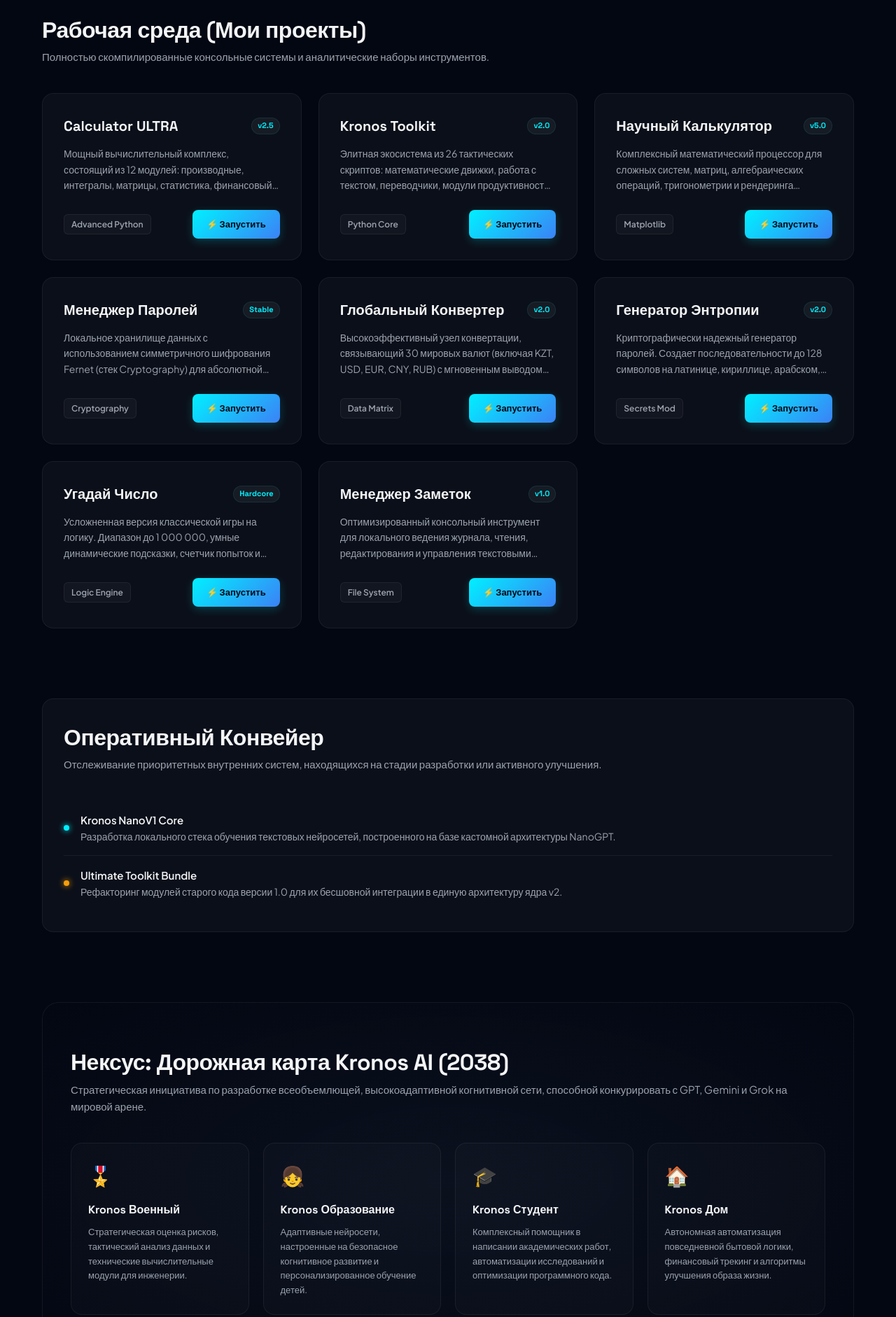
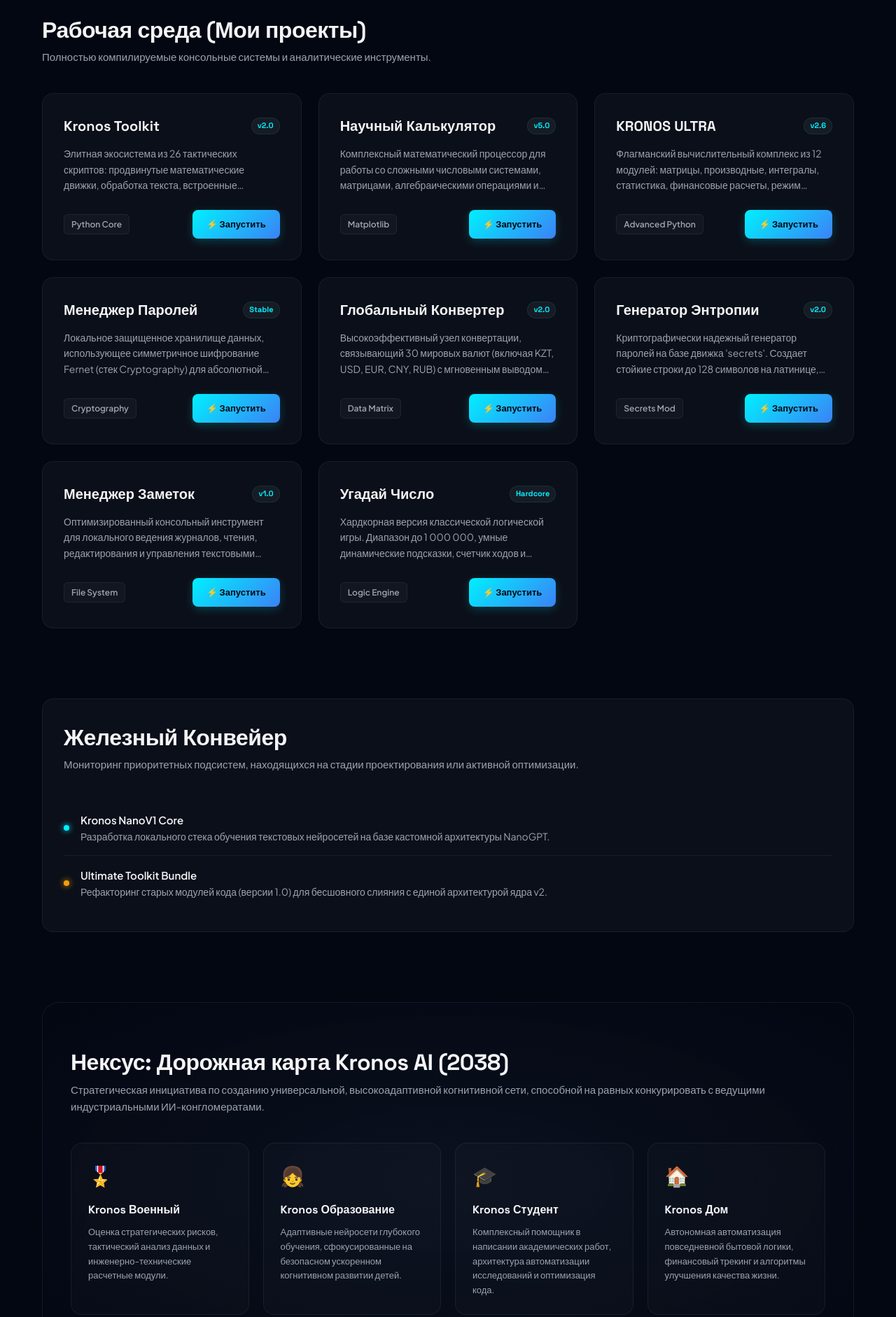
Before and after one commit to zuroking/Kronos-Software-Suite, a plain HTML site: page index-ru.html in a window 1280 px wide. Shown: the part 860-2742 px from the top of the page at 70% size. Drawn offline with Linux system fonts and the light colour scheme.

Commit message:
Updating website, nothing special:)

```diff
--- a/index-ru.html
+++ b/index-ru.html
@@ -3,7 +3,7 @@
 <head>
     <meta charset="UTF-8">
     <meta name="viewport" content="width=device-width, initial-scale=1.0">
-    <title>KRONOS | Элитный Комплекс ПО и Архитектура ИИ</title>
+    <title>KRONOS | Высокотехнологичный Комплекс ПО и Архитектуры ИИ</title>
     <link href="https://fonts.googleapis.com/css2?family=Plus+Jakarta+Sans:wght@400;500;600;700&family=Space+Grotesk:wght@400;500;700&display=swap" rel="stylesheet">
     <style>
         :root {
@@ -100,6 +100,8 @@
             font-size: 12px;
             text-transform: uppercase;
             font-weight: 600;
+            color: var(--text-muted);
+            text-decoration: none;
         }
 
         .lang-switch a.active {
@@ -240,19 +242,6 @@
             transition: all 0.4s cubic-bezier(0.16, 1, 0.3, 1);
         }
 
-        .project-card::before {
-            content: '';
-            position: absolute;
-            top: 0;
-            left: 0;
-            width: 100%;
-            height: 100%;
-            background: radial-gradient(800px circle at var(--x, 0px) var(--y, 0px), rgba(0, 240, 255, 0.04), transparent 40%);
-            border-radius: 16px;
-            opacity: 0;
-            transition: opacity 0.5s ease;
-        }
-
         .project-card:hover {
             transform: translateY(-4px);
             border-color: rgba(0, 240, 255, 0.25);
@@ -294,6 +283,8 @@
             justify-content: space-between;
             align-items: center;
             margin-top: auto;
+            position: relative;
+            z-index: 10;
         }
 
         .btn-download {
@@ -309,11 +300,14 @@
             gap: 8px;
             transition: all 0.3s ease;
             box-shadow: 0 4px 14px rgba(0, 240, 255, 0.2);
+            position: relative;
+            z-index: 20;
         }
 
         .btn-download:hover {
             transform: translateY(-1px);
             box-shadow: 0 6px 20px rgba(0, 240, 255, 0.4);
+            cursor: pointer;
         }
 
         .tag-tech {
@@ -437,13 +431,12 @@
         @media (max-width: 768px) {
             header h1 { font-size: 42px; }
             nav { padding: 20px; }
-            .nav-links { display: none; } /* Simplified for mobile */
+            .nav-links { display: none; }
         }
     </style>
 </head>
 <body>
 
-    <!-- Navigation Bar -->
     <nav>
         <div class="nav-logo">KRONOS</div>
         <div class="nav-links">
@@ -458,13 +451,11 @@
         </div>
     </nav>
 
-    <!-- Hero Framework -->
     <header>
         <div class="hero-badge">Система инициализирована // 2026</div>
         <h1>Проектирование <span>Вычислительной Мощности</span> и Тактического ИИ</h1>
-        <p class="subtitle">Высокопроизводительные утилиты, криптографические модули и автономные вычислительные системы, разработанные в рамках экосистемы Kronos.</p>
+        <p class="subtitle">Высокопроизводительные кастомные утилиты, криптографические блоки и автономные вычислительные системы, разработанные в рамках платформы Kronos.</p>
 
-        <!-- Status Core Dashboard -->
         <div class="status-grid">
             <div class="status-card">
                 <div class="label">Главный разработчик</div>
@@ -487,124 +478,116 @@
 
     <main class="container">
 
-        <!-- Software Suite Section -->
         <section id="suite">
             <div class="section-header">
                 <h2>Рабочая среда (Мои проекты)</h2>
-                <p>Полностью скомпилированные консольные системы и аналитические наборы инструментов.</p>
+                <p>Полностью компилируемые консольные системы и аналитические инструменты.</p>
             </div>
 
             <div class="projects-grid">
-                <!-- Project 1: Kronos Calculator ULTRA -->
+
                 <div class="project-card">
                     <div class="project-info">
-                        <h3>Calculator ULTRA <span class="version">v2.5</span></h3>
-                        <p>Мощный вычислительный комплекс, состоящий из 12 модулей: производные, интегралы, матрицы, статистика, финансовый калькулятор, режим программиста и линейная алгебра.</p>
+                        <h3>Kronos Toolkit <span class="version">v2.0</span></h3>
+                        <p>Элитная экосистема из 26 тактических скриптов: продвинутые математические движки, обработка текста, встроенные переводчики и ядро ИИ-чатбота через Groq API.</p>
+                    </div>
+                    <div class="card-meta">
+                        <span class="tag-tech">Python Core</span>
+                        <a href="https://raw.githubusercontent.com/zuroking/Kronos-Software-Suite/main/English/Kronos%20TOOLKIT%202.0%20by%20Kronos%20English.py" class="btn-download" download="Kronos_Toolkit_2.0.py">⚡ Запустить</a>
+                    </div>
+                </div>
+
+                <div class="project-card">
+                    <div class="project-info">
+                        <h3>Научный Калькулятор <span class="version">v5.0</span></h3>
+                        <p>Комплексный математический процессор для работы со сложными числовыми системами, матрицами, алгебраическими операциями и рендерингом графиков в реальном времени через Matplotlib.</p>
+                    </div>
+                    <div class="card-meta">
+                        <span class="tag-tech">Matplotlib</span>
+                        <a href="https://raw.githubusercontent.com/zuroking/Kronos-Software-Suite/main/English/Calculator%20V5%20by%20Kronos%20English.py" class="btn-download" download="Scientific_Calculator_v5.py">⚡ Запустить</a>
+                    </div>
+                </div>
+
+                <div class="project-card">
+                    <div class="project-info">
+                        <h3>KRONOS ULTRA <span class="version">v2.6</span></h3>
+                        <p>Флагманский вычислительный комплекс из 12 модулей: матрицы, производные, интегралы, статистика, финансовые расчеты, режим программиста и линейная алгебра.</p>
                     </div>
                     <div class="card-meta">
                         <span class="tag-tech">Advanced Python</span>
-                        <a href="Russian/KRONOS CALCULATOR ULTRA by Kronos Russian.py" class="btn-download" download>⚡ Запустить</a>
+                        <a href="https://raw.githubusercontent.com/zuroking/Kronos-Software-Suite/main/English/KRONOS%20CALCULATOR%20ULTRA%20V2.6%20by%20Kronos%20English.py" class="btn-download" download="Kronos_Calculator_ULTRA_v2.6.py">⚡ Запустить</a>
                     </div>
                 </div>
 
-                <!-- Project 2: Kronos Toolkit 2.0 -->
                 <div class="project-card">
                     <div class="project-info">
-                        <h3>Kronos Toolkit <span class="version">v2.0</span></h3>
-                        <p>Элитная экосистема из 26 тактических скриптов: математические движки, работа с текстом, переводчики, модули продуктивности и встроенный ИИ-бот через Groq API.</p>
+                        <h3>Менеджер Паролей <span class="version">Stable</span></h3>
+                        <p>Локальное защищенное хранилище данных, использующее симметричное шифрование Fernet (стек Cryptography) для абсолютной защиты конфиденциальной информации.</p>
                     </div>
                     <div class="card-meta">
-                        <span class="tag-tech">Python Core</span>
-                        <a href="Russian/Kronos TOOLKIT 2.0 by Kronos Russian.py" class="btn-download" download>⚡ Запустить</a>
+                        <span class="tag-tech">Cryptography</span>
+                        <a href="https://raw.githubusercontent.com/zuroking/Kronos-Software-Suite/main/English/Password%20Manager%20by%20Kronos%20English.py" class="btn-download" download="Password_Manager.py">⚡ Запустить</a>
                     </div>
                 </div>
 
-                <!-- Project 3: Calculator V5 -->
                 <div class="project-card">
                     <div class="project-info">
-                        <h3>Научный Калькулятор <span class="version">v5.0</span></h3>
-                        <p>Комплексный математический процессор для сложных систем, матриц, алгебраических операций, тригонометрии и рендеринга графиков в реальном времени через Matplotlib.</p>
+                        <h3>Глобальный Конвертер <span class="version">v2.0</span></h3>
+                        <p>Высокоэффективный узел конвертации, связывающий 30 мировых валют (включая KZT, USD, EUR, CNY, RUB) с мгновенным выводом мульти-матрицы кросс-курсов.</p>
                     </div>
                     <div class="card-meta">
-                        <span class="tag-tech">Matplotlib</span>
-                        <a href="Russian/Calculator V5 by Kronos Russian.py" class="btn-download" download>⚡ Запустить</a>
+                        <span class="tag-tech">Data Matrix</span>
+                        <a href="https://raw.githubusercontent.com/zuroking/Kronos-Software-Suite/main/English/Money%20Convertor%20V2%20by%20Kronos%20English.py" class="btn-download" download="Currency_Engine_v2.0.py">⚡ Запустить</a>
                     </div>
                 </div>
 
-                <!-- Project 4: Password Manager -->
                 <div class="project-card">
                     <div class="project-info">
-                        <h3>Менеджер Паролей <span class="version">Stable</span></h3>
-                        <p>Локальное хранилище данных с использованием симметричного шифрования Fernet (стек Cryptography) для абсолютной защиты конфиденциальной информации.</p>
+                        <h3>Генератор Энтропии <span class="version">v2.0</span></h3>
+                        <p>Криптографически надежный генератор паролей на базе движка 'secrets'. Создает стойкие строки до 128 символов на латинице, кириллице, арабском, греческом языках и иероглифах.</p>
                     </div>
                     <div class="card-meta">
-                        <span class="tag-tech">Cryptography</span>
-                        <a href="Russian/Password Manager by Kronos Russian.py" class="btn-download" download>⚡ Запустить</a>
+                        <span class="tag-tech">Secrets Mod</span>
+                        <a href="https://raw.githubusercontent.com/zuroking/Kronos-Software-Suite/main/English/Password%20Generator%20V2%20by%20Kronos%20English.py" class="btn-download" download="Entropy_Generator_v2.0.py">⚡ Запустить</a>
                     </div>
                 </div>
 
-                <!-- Project 5: Currency Converter -->
                 <div class="project-card">
                     <div class="project-info">
-                        <h3>Глобальный Конвертер <span class="version">v2.0</span></h3>
-                        <p>Высокоэффективный узел конвертации, связывающий 30 мировых валют (включая KZT, USD, EUR, CNY, RUB) с мгновенным выводом матрицы мульти-конвертации.</p>
+                        <h3>Менеджер Заметок <span class="version">v1.0</span></h3>
+                        <p>Оптимизированный консольный инструмент для локального ведения журналов, чтения, редактирования и управления текстовыми файлами без лишних затрат оперативной памяти.</p>
                     </div>
                     <div class="card-meta">
-                        <span class="tag-tech">Data Matrix</span>
-                        <a href="Russian/Money Convertor V2 by Kronos Russian.py" class="btn-download" download>⚡ Запустить</a>
+                        <span class="tag-tech">File System</span>
+                        <a href="https://raw.githubusercontent.com/zuroking/Kronos-Software-Suite/main/English/Note-taking%20application%20by%20Kronos%20English.py" class="btn-download" download="Local_Notes_Manager_v1.0.py">⚡ Запустить</a>
                     </div>
                 </div>
 
-                <!-- Project 6: Password Generator -->
                 <div class="project-card">
                     <div class="project-info">
-                        <h3>Генератор Энтропии <span class="version">v2.0</span></h3>
-                        <p>Криптографически надежный генератор паролей. Создает последовательности до 128 символов на латинице, кириллице, арабском, греческом и иероглифах.</p>
+                        <h3>Угадай Число <span class="version">Hardcore</span></h3>
+                        <p>Хардкорная версия классической логической игры. Диапазон до 1 000 000, умные динамические подсказки, счетчик ходов и встроенная подпрограмма отслеживания времени.</p>
                     </div>
                     <div class="card-meta">
-                        <span class="tag-tech">Secrets Mod</span>
-                        <a href="Russian/Password Generator V2 by Kronos Russain.py" class="btn-download" download>⚡ Запустить</a>
+                        <span class="tag-tech">Logic Engine</span>
+                        <a href="https://raw.githubusercontent.com/zuroking/Kronos-Software-Suite/main/English/Number%20Guess%20Game%20Hardcore%20Edition%20by%20Kronos%20English.py" class="btn-download" download="Number_Guess_Hardcore.py">⚡ Запустить</a>
                     </div>
                 </div>
 
-                <!-- Project 7: Guess Game -->
-                <div class="project-card">
-                    <div class="project-info">
-                        <h3>Угадай Число <span class="version">Hardcore</span></h3>
-                        <p>Усложненная версия классической игры на логику. Диапазон до 1 000 000, умные динамические подсказки, счетчик попыток и встроенный таймер для отслеживания скорости.</p>
-                    </div>
-                    <div class="card-meta">
-                        <span class="tag-tech">Logic Engine</span>
-                        <a href="Russian/Number Guess Game Hardcore Edition by Kronos Russian.py" class="btn-download" download>⚡ Запустить</a>
-                    </div>
-                </div>
-
-                <!-- Project 8: Note App -->
-                <div class="project-card">
-                    <div class="project-info">
-                        <h3>Менеджер Заметок <span class="version">v1.0</span></h3>
-                        <p>Оптимизированный консольный инструмент для локального ведения журнала, чтения, редактирования и управления текстовыми файлами без лишних затрат памяти.</p>
-                    </div>
-                    <div class="card-meta">
-                        <span class="tag-tech">File System</span>
-                        <a href="Russian/Note-taking application by Kronos Russian.py" class="btn-download" download>⚡ Запустить</a>
-                    </div>
-                </div>
             </div>
         </section>
 
-        <!-- Development Pipeline Section -->
         <section id="pipeline" class="pipeline-box">
             <div class="section-header">
-                <h2>Оперативный Конвейер</h2>
-                <p>Отслеживание приоритетных внутренних систем, находящихся на стадии разработки или активного улучшения.</p>
+                <h2>Железный Конвейер</h2>
+                <p>Мониторинг приоритетных подсистем, находящихся на стадии проектирования или активной оптимизации.</p>
             </div>
             <div class="pipeline-item">
                 <div class="pipeline-left">
                     <div class="pipeline-status active"></div>
                     <div>
                         <div class="pipeline-name">Kronos NanoV1 Core</div>
-                        <div class="pipeline-desc">Разработка локального стека обучения текстовых нейросетей, построенного на базе кастомной архитектуры NanoGPT.</div>
+                        <div class="pipeline-desc">Разработка локального стека обучения текстовых нейросетей на базе кастомной архитектуры NanoGPT.</div>
                     </div>
                 </div>
             </div>
@@ -613,51 +596,72 @@
                     <div class="pipeline-status"></div>
                     <div>
                         <div class="pipeline-name">Ultimate Toolkit Bundle</div>
-                        <div class="pipeline-desc">Рефакторинг модулей старого кода версии 1.0 для их бесшовной интеграции в единую архитектуру ядра v2.</div>
+                        <div class="pipeline-desc">Рефакторинг старых модулей кода (версии 1.0) для бесшовного слияния с единой архитектурой ядра v2.</div>
                     </div>
                 </div>
             </div>
         </section>
 
-        <!-- The Nexus: Kronos AI Blueprint -->
         <section id="nexus" class="nexus-section">
             <div class="section-header">
                 <h2>Нексус: Дорожная карта Kronos AI (2038)</h2>
-                <p>Стратегическая инициатива по разработке всеобъемлющей, высокоадаптивной когнитивной сети, способной конкурировать с GPT, Gemini и Grok на мировой арене.</p>
+                <p>Стратегическая инициатива по созданию универсальной, высокоадаптивной когнитивной сети, способной на равных конкурировать с ведущими индустриальными ИИ-конгломератами.</p>
             </div>
 
             <div class="nexus-grid">
                 <div class="nexus-item">
                     <div class="nexus-icon">🎖️</div>
                     <h4>Kronos Военный</h4>
-                    <p>Стратегическая оценка рисков, тактический анализ данных и технические вычислительные модули для инженерии.</p>
+                    <p>Оценка стратегических рисков, тактический анализ данных и инженерно-технические расчетные модули.</p>
                 </div>
                 <div class="nexus-item">
                     <div class="nexus-icon">👧</div>
                     <h4>Kronos Образование</h4>
-                    <p>Адаптивные нейросети, настроенные на безопасное когнитивное развитие и персонализированное обучение детей.</p>
+                    <p>Адаптивные нейросети глубокого обучения, сфокусированные на безопасном ускоренном когнитивном развитии детей.</p>
                 </div>
                 <div class="nexus-item">
                     <div class="nexus-icon">🎓</div>
                     <h4>Kronos Студент</h4>
-                    <p>Комплексный помощник в написании академических работ, автоматизации исследований и оптимизации программного кода.</p>
+                    <p>Комплексный помощник в написании академических работ, архитектура автоматизации исследований и оптимизация кода.</p>
                 </div>
                 <div class="nexus-item">
                     <div class="nexus-icon">🏠</div>
                     <h4>Kronos Дом</h4>
-                    <p>Автономная автоматизация повседневной бытовой логики, финансовый трекинг и алгоритмы улучшения образа жизни.</p>
+                    <p>Автономная автоматизация повседневной бытовой логики, финансовый трекинг и алгоритмы улучшения качества жизни.</p>
                 </div>
             </div>
         </section>
 
     </main>
 
-    <!-- Footer Terminal -->
     <footer>
         <p>© 2026 <span>KRONOS SOFTWARE LABS</span> · Астана, Казахстан</p>
-        <p style="margin-top: 6px; color: rgba(255,255,255,0.3);">Вектор: Факультет Computer Science в Нанкинском университете (NJU) · Видение: Alibaba DAMO / Baidu AI Labs Hub</p>
-        <p style="margin-top: 12px;">Защищенный канал связи: <a href="https://t.me/Zuroking">Telegram Terminal</a></p>
+        <p style="margin-top: 6px; color: rgba(255,255,255,0.3);">Вектор: Факультет Computer Science Нанкинского университета (NJU) · Видение: Хаб Alibaba DAMO / Baidu AI Labs</p>
+        <p style="margin-top: 12px;">Канал защищенной связи: <a href="https://t.me/Zuroking">Telegram Терминал</a></p>
     </footer>
 
+    <script>
+        document.querySelectorAll('.btn-download').forEach(button => {
+            button.addEventListener('click', function(e) {
+                e.preventDefault();
+                const fileUrl = this.getAttribute('href');
+                const fileName = this.getAttribute('download') || 'script.py';
+
+                fetch(fileUrl)
+                    .then(response => response.blob())
+                    .then(blob => {
+                        const link = document.createElement('a');
+                        link.href = URL.createObjectURL(blob);
+                        link.download = fileName;
+                        document.body.appendChild(link);
+                        link.click();
+                        document.body.removeChild(link);
+                    })
+                    .catch(err => {
+                        window.open(fileUrl, '_blank');
+                    });
+            });
+        });
+    </script>
 </body>
 </html>
```
